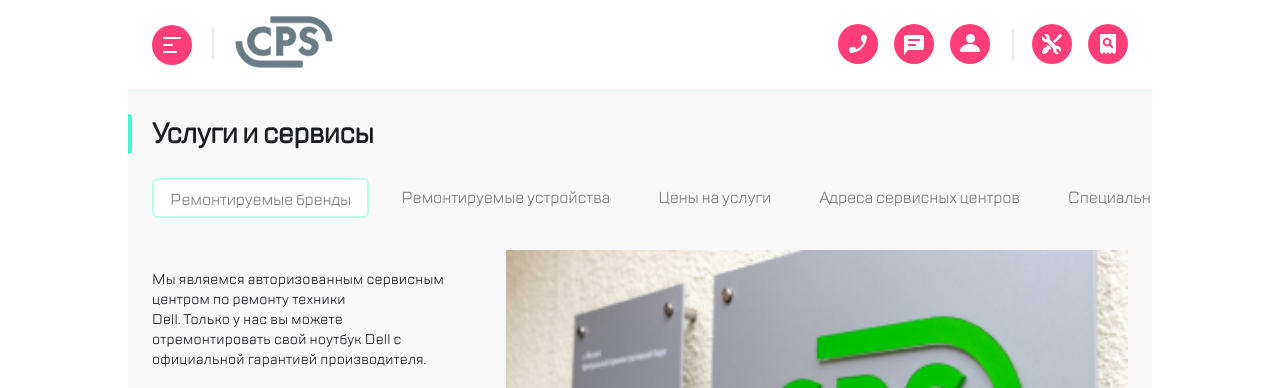
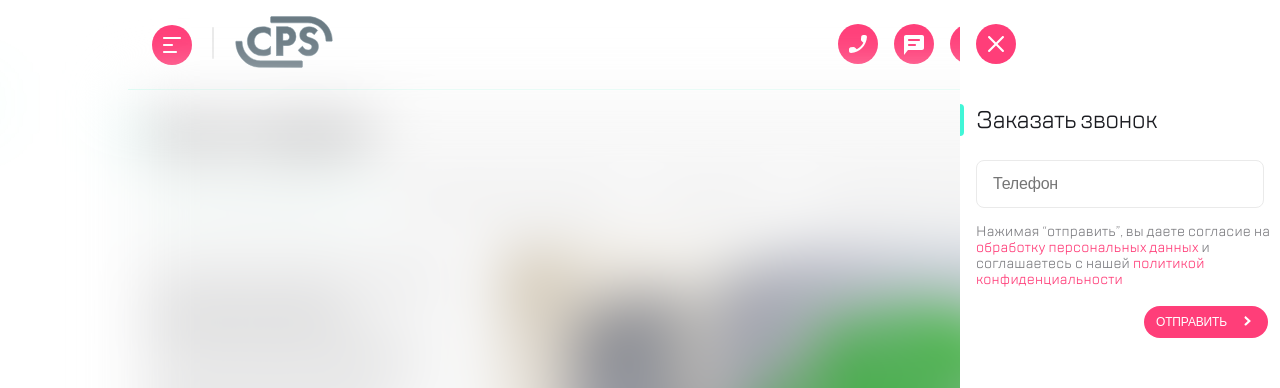
Before and after one commit to kamkirina/cps_project, a website built with webpack: page src/index.html in a window 1280 px wide. Both pictures are taken after a click on the link 858 px from the left and 46 px from the top of the page. Shown: the top 388 px of the page. Built offline with nearby package versions, Linux system fonts and the light colour scheme; files whose address does not match are found by name.

Commit message:
all modal

```diff
--- a/src/index.html
+++ b/src/index.html
@@ -301,7 +301,7 @@
                  <div class="price__text">Бесплатно</div>
                  <h4 class="price__subtitle">Срок</h4>
                  <div class="price__text">30-120 мин</div>
-                 <button class="price__btn">Заказать</button>
+                 <button class="price__btn pink-btn" type="submit">Заказать</button>
                 </div>
                 <div class="slider__item slider__item--price swiper-slide">
                   <h4 class="price__subtitle">Ремонтные услуги</h4>
@@ -310,7 +310,7 @@
                  <div class="price__text">Бесплатно</div>
                  <h4 class="price__subtitle">Срок</h4>
                  <div class="price__text">30 мин</div>
-                 <button class="price__btn">Заказать</button>
+                 <button class="price__btn pink-btn" type="submit">Заказать</button>
                 </div>
                 <div class="slider__item slider__item--price swiper-slide">
                   <h4 class="price__subtitle">Ремонтные услуги</h4>
@@ -319,7 +319,7 @@
                  <div class="price__text">1 000 ₽</div>
                  <h4 class="price__subtitle">Срок</h4>
                  <div class="price__text">30-120 мин</div>
-                 <button class="price__btn">Заказать</button>
+                 <button class="price__btn pink-btn" type="submit">Заказать</button>
                 </div>
                 <div class="slider__item slider__item--price swiper-slide">
                   <h4 class="price__subtitle">Ремонтные услуги</h4>
@@ -328,7 +328,7 @@
                  <div class="price__text">1 000 ₽</div>
                  <h4 class="price__subtitle">Срок</h4>
                  <div class="price__text">30-120 мин</div>
-                 <button class="price__btn">Заказать</button>
+                 <button class="price__btn pink-btn" type="submit">Заказать</button>
                 </div>
                 <div class="slider__item slider__item--price swiper-slide">
                 <h4 class="price__subtitle">Ремонтные услуги</h4>
@@ -337,7 +337,7 @@
                <div class="price__text">1 000 ₽</div>
                <h4 class="price__subtitle">Срок</h4>
                <div class="price__text">30-120 мин</div>
-               <button class="price__btn">Заказать</button>
+               <button class="price__btn pink-btn" type="submit">Заказать</button>
                 </div>
               </div>
               <div class="swiper-pagination"></div>
@@ -349,7 +349,7 @@
               <a href="#" class="price__download">Получить коммерческое предложение</a>
             </div>
           </div>
-          </section>
+         </section>
       </main>
       <footer>
         <div class="container">
--- a/src/js/index.js
+++ b/src/js/index.js
@@ -1,5 +1,6 @@
 import '../scss/style.scss'
 import Swiper, { Navigation, Pagination } from 'swiper'
+
 const main = document.querySelector('main')
 /* Swiper
  **************************************************************/
@@ -182,3 +183,78 @@ hideRprBtn.addEventListener('click', (event) => {
 
   showSlides()
 })
+
+////////////////////////////////////Modal call ////////////////////////
+
+const createModal = document.createElement('div')
+
+createModal.innerHTML = `<div class="call modal-overlay modal-overlay-hidden">
+  <button class="call__close modal__delete" type="button"></button>
+  <h3 class="call__title modal__title active">Заказать звонок</h3>
+  <input class="call__tel modal__tel" type="tel" placeholder="Телефон">
+  <div class="call__text modal__text">Нажимая “отправить”, вы даете согласие на <a class="modal__text--pink" href="#">обработку персональных данных</a> и соглашаетесь с нашей <a class="modal__text--pink" href="#">политикой конфиденциальности</a></div>
+  <button class="call__confirm modal__confirm pink-btn" type="submit">Отправить</button></div>`
+document.body.prepend(createModal)
+
+function modalCall() {
+  document.querySelector('.call').classList.remove('modal-overlay-hidden')
+  burgerBtn.classList.remove('open')
+  document.querySelector('.header__logo').classList.remove('open')
+  document.querySelector('.burger__container').classList.remove('open')
+  document.querySelector('.header__contacts').classList.remove('open')
+  document.querySelector('.header__servise').classList.remove('open')
+  main.classList.add('modal-blur')
+}
+
+const modalCallBtn = document.querySelector('.header__call')
+
+modalCallBtn.addEventListener('click', modalCall)
+
+document.querySelector('.call__close').addEventListener('click', () => {
+  document.querySelector('.call').classList.add('modal-overlay-hidden')
+  main.classList.remove('modal-blur')
+})
+
+document.querySelector('.call__confirm').addEventListener('click', () => {
+  document.querySelector('.call').classList.add('modal-overlay-hidden')
+  main.classList.remove('modal-blur')
+})
+
+////////////////////// modal feedback///////////////////////////////
+const createModalFbk = document.createElement('div')
+
+createModalFbk.innerHTML = `<div class="feedback modal-overlay modal-overlay-hidden">
+  <button class="feedback__close modal__delete" type="button"></button>
+  <h3 class="feedback__title modal__title active">Обратная связь</h3>
+  <input class="feedback__name modal__tel" type="name" placeholder="Имя">
+  <input class="feedback__tel modal__tel" type="tel" placeholder="Телефон">
+  <input class="feedback__email modal__tel" type="email" placeholder="Телефон">
+  <textarea class="feedback__textarea modal__textarea" placeholder="Сообщение"></textarea>
+  <div class="feedback__text modal__text">Нажимая “отправить”, вы даете согласие на <a class="modal__text--pink" href="#">обработку персональных данных</a> и соглашаетесь с нашей <a class="modal__text--pink" href="#">политикой конфиденциальности</a></div>
+  <button class="feedback__confirm modal__confirm pink-btn" type="submit">Отправить</button></div>`
+document.body.prepend(createModalFbk)
+
+function modalFeedback() {
+  document.querySelector('.feedback').classList.remove('modal-overlay-hidden')
+  burgerBtn.classList.remove('open')
+  document.querySelector('.header__logo').classList.remove('open')
+  document.querySelector('.burger__container').classList.remove('open')
+  document.querySelector('.header__contacts').classList.remove('open')
+  document.querySelector('.header__servise').classList.remove('open')
+  main.classList.add('modal-blur')
+}
+
+const modalFeedbackBtn = document.querySelector('.header__message')
+
+modalFeedbackBtn.addEventListener('click', modalFeedback)
+
+///////////////////////// close modal feedback ////////////////////
+document.querySelector('.feedback__close').addEventListener('click', () => {
+  document.querySelector('.feedback').classList.add('modal-overlay-hidden')
+  main.classList.remove('modal-blur')
+})
+
+document.querySelector('.feedback__confirm').addEventListener('click', () => {
+  document.querySelector('.modal-overlay').classList.add('modal-overlay-hidden')
+  main.classList.remove('modal-blur')
+})
--- /dev/null
+++ b/src/scss/modal.scss
@@ -0,0 +1,74 @@
+.modal-overlay {
+  background-color: #fff;
+  padding-left: 16px;
+  padding-top: 24px;
+  width: 320px;
+  height: 775px;
+  position: absolute;
+  z-index: 100;
+  right: 0;
+  top: 0;
+}
+
+.modal-overlay-hidden {
+  display: none;
+}
+
+.modal__delete {
+  background: url(../img/close.svg) no-repeat;
+  height: 40px;
+  width: 40px;
+
+  margin-bottom: 40px;
+}
+
+.modal__title {
+  font-size: 24px;
+  line-height: 32px;
+  letter-spacing: -0.6px;
+  margin-bottom: 24px;
+}
+
+.modal__title.active::before {
+  top: 104px;
+  left: 0;
+}
+
+.modal__tel {
+  padding: 12px 0 12px 16px;
+  font-size: 16px;
+  line-height: 24px;
+  letter-spacing: -0.2px;
+  color: #b5b6bc;
+  border: 1px solid #eaeaea;
+  border-radius: 8px;
+  width: 288px;
+  height: 48px;
+  margin-bottom: 16px;
+}
+
+.modal__text {
+  line-height: 16px;
+  color: $subTitle;
+  margin-bottom: 18px;
+  &--pink {
+    color: $pink;
+  }
+}
+
+.modal__confirm {
+  margin-left: 168px;
+}
+
+.modal__textarea {
+  height: 118px;
+  width: 288px;
+  padding: 12px 16px;
+  margin-bottom: 16px;
+  font-size: 16px;
+  line-height: 24px;
+  letter-spacing: -0.2px;
+  color: #b5b6bc;
+  border: 1px solid #eaeaea;
+  border-radius: 8px;
+}
--- a/src/scss/price.scss
+++ b/src/scss/price.scss
@@ -26,6 +26,10 @@
 .price__btn {
   align-self: end;
   margin-top: -46px;
+  margin-right: 16px;
+}
+
+.pink-btn {
   background: #ff3e79;
   border-radius: 16px;
   font-size: 12px;
@@ -35,7 +39,6 @@
   text-transform: uppercase;
   color: #ffffff;
   padding: 4px 17px 4px 12px;
-  margin-right: 16px;
   &::after {
     content: url(../img/arrow.svg);
     margin-left: 17px;
--- a/src/scss/style.scss
+++ b/src/scss/style.scss
@@ -9,6 +9,7 @@
 @import 'repair';
 @import 'price';
 @import 'footerContent';
+@import 'modal';
 
 @font-face {
   font-family: 'TTLakes';
--- a/src/scss/variables.scss
+++ b/src/scss/variables.scss
@@ -2,3 +2,4 @@ $bgColor: #f8f8f8;
 $text: #1b1c21;
 $subTitle: #7e7e82;
 $bgSection: #f2f2f2;
+$pink: #ff3e79;
```
Also changed, not shown: src/js/modal_call.js (added, +24 -0 lines).
